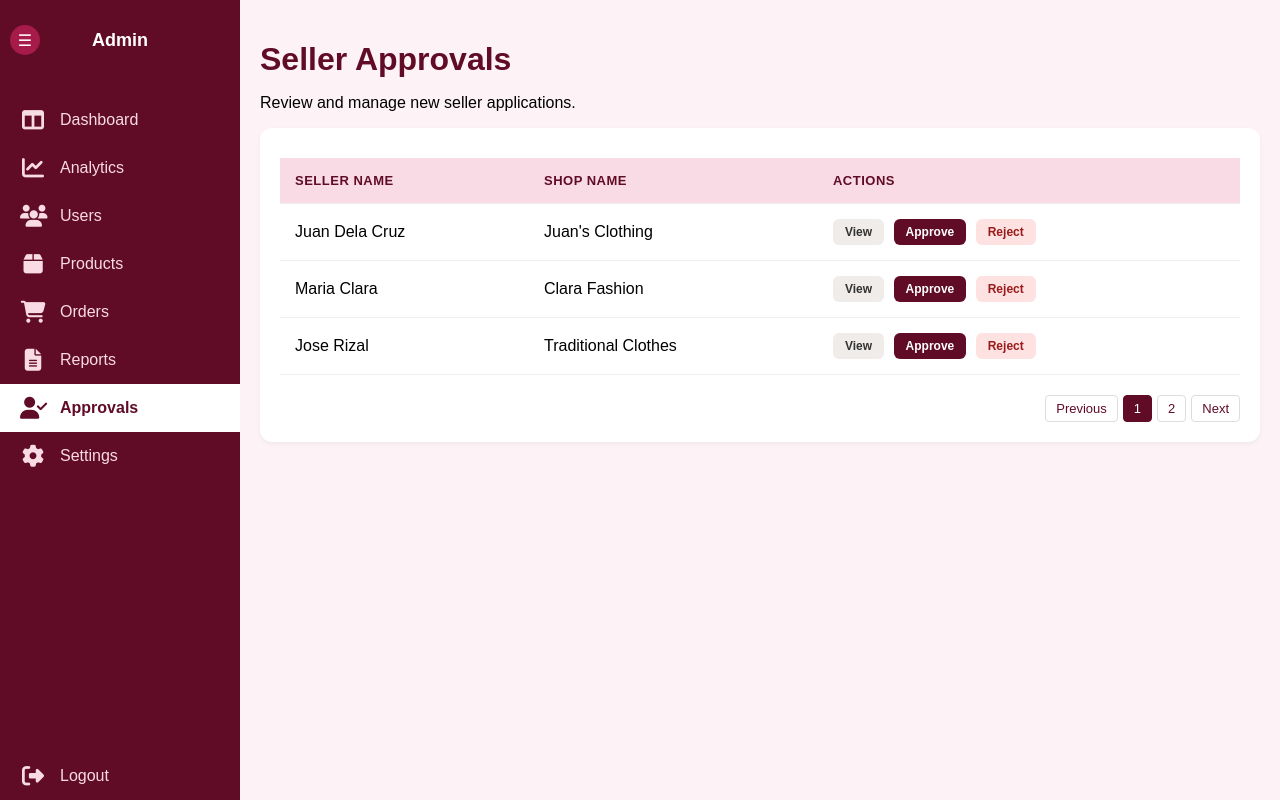
After one commit to jojanajeangarabillo/INFO-ASSURANCE-GRP3, a PHP site: page /admin_approvals.php in a window 1280 px wide. The commit adds this page. Run offline with PHP 8.4, Linux system fonts and the light colour scheme.

Commit message:
approvals

```diff
--- /dev/null
+++ b/admin_approvals.php
@@ -0,0 +1,378 @@
+
+<!DOCTYPE html>
+<html lang="en">
+<head>
+<meta charset="UTF-8">
+<title>Seller Approvals</title>
+<link rel="stylesheet" href="https://cdnjs.cloudflare.com/ajax/libs/font-awesome/6.5.0/css/all.min.css">
+<link rel="stylesheet" href="sidebar.css">
+
+<style>
+body {
+  margin: 0;
+  font-family: Arial, sans-serif;
+  background: #fdf2f6;
+}
+
+.container {
+  margin-left: 240px;
+  padding: 20px;
+  transition: margin-left 0.3s ease;
+}
+
+.container.full {
+  margin-left: 70px;
+}
+
+h1 {
+  color: #610C27;
+  font-size: 32px;
+  margin-bottom: 5px;
+}
+
+.card {
+  background: white;
+  padding: 20px;
+  border-radius: 12px;
+  box-shadow: 0 2px 5px rgba(0,0,0,0.05);
+}
+
+table {
+  width: 100%;
+  border-collapse: collapse;
+  margin-top: 10px;
+}
+
+th, td {
+  padding: 15px;
+  text-align: left;
+  border-bottom: 1px solid #eee;
+}
+
+th {
+  background: #f9dbe5;
+  color: #610C27;
+  font-size: 13px;
+  text-transform: uppercase;
+  letter-spacing: 0.5px;
+}
+
+.btn {
+  padding: 6px 12px;
+  border-radius: 6px;
+  border: none;
+  cursor: pointer;
+  font-size: 12px;
+  font-weight: bold;
+  transition: 0.2s;
+  margin-right: 5px;
+}
+
+.btn-view {
+  background: #EFECE9;
+  color: #333;
+}
+
+.btn-approve {
+  background: #610C27;
+  color: white;
+}
+
+.btn-reject {
+  background: #fee2e2;
+  color: #991b1b;
+}
+
+.btn:hover {
+  opacity: 0.8;
+}
+
+.pagination {
+  display: flex;
+  justify-content: flex-end;
+  margin-top: 20px;
+  gap: 5px;
+}
+
+.page-link {
+  padding: 5px 10px;
+  border: 1px solid #ddd;
+  background: white;
+  color: #610C27;
+  text-decoration: none;
+  border-radius: 4px;
+  font-size: 13px;
+}
+
+.page-link.active {
+  background: #610C27;
+  color: white;
+  border-color: #610C27;
+}
+
+/* MODAL STYLES */
+.modal {
+  display: none;
+  position: fixed;
+  z-index: 1000;
+  left: 0;
+  top: 0;
+  width: 100%;
+  height: 100%;
+  background-color: rgba(0,0,0,0.5);
+}
+
+.modal-content {
+  background-color: white;
+  margin: 10% auto;
+  padding: 30px;
+  border-radius: 12px;
+  width: 500px;
+  box-shadow: 0 5px 15px rgba(0,0,0,0.3);
+  position: relative;
+}
+
+.modal-header {
+  border-bottom: 1px solid #eee;
+  padding-bottom: 15px;
+  margin-bottom: 20px;
+}
+
+.modal-header h2 {
+  margin: 0;
+  color: #610C27;
+}
+
+.close-btn {
+  position: absolute;
+  right: 20px;
+  top: 20px;
+  font-size: 24px;
+  cursor: pointer;
+  color: #666;
+}
+
+.modal-footer {
+  margin-top: 25px;
+  display: flex;
+  justify-content: flex-end;
+  gap: 10px;
+}
+
+.modal-body p {
+  margin: 10px 0;
+  font-size: 14px;
+}
+
+.modal-body strong {
+  color: #610C27;
+  width: 120px;
+  display: inline-block;
+}
+
+.reason-input {
+  width: 100%;
+  padding: 10px;
+  border: 1px solid #ddd;
+  border-radius: 8px;
+  margin-top: 10px;
+  resize: vertical;
+  min-height: 80px;
+}
+</style>
+</head>
+
+<body>
+
+<?php $current_page = basename($_SERVER['PHP_SELF']); ?>
+<!-- SIDEBAR -->
+<div class="sidebar" id="sidebar">
+  <div class="sidebar-header">
+    <div class="toggle-btn" onclick="toggleSidebar()">☰</div>
+    <h2 class="logo-text">Admin</h2>
+  </div>
+
+  <a href="admin_dashboard.php" class="<?php echo $current_page == 'admin_dashboard.php' ? 'active' : ''; ?>"><i class="fas fa-table-columns"></i><span class="text">Dashboard</span></a>
+  <a href="admin_analytics.php" class="<?php echo $current_page == 'admin_analytics.php' ? 'active' : ''; ?>"><i class="fas fa-chart-line"></i><span class="text">Analytics</span></a>
+  <a href="admin_users.php" class="<?php echo $current_page == 'admin_users.php' ? 'active' : ''; ?>"><i class="fas fa-users"></i><span class="text">Users</span></a>
+  <a href="admin_product.php" class="<?php echo $current_page == 'admin_product.php' ? 'active' : ''; ?>"><i class="fas fa-box"></i><span class="text">Products</span></a>
+  <a href="admin_orders.php" class="<?php echo $current_page == 'admin_orders.php' ? 'active' : ''; ?>"><i class="fas fa-cart-shopping"></i><span class="text">Orders</span></a>
+  <a href="admin_reports.php" class="<?php echo $current_page == 'admin_reports.php' ? 'active' : ''; ?>"><i class="fas fa-file-lines"></i><span class="text">Reports</span></a>
+  <a href="admin_approvals.php" class="<?php echo $current_page == 'admin_approvals.php' ? 'active' : ''; ?>"><i class="fas fa-user-check"></i><span class="text">Approvals</span></a>
+  <a href="admin_settings.php" class="<?php echo $current_page == 'admin_settings.php' ? 'active' : ''; ?>"><i class="fas fa-gear"></i><span class="text">Settings</span></a>
+
+  <a href="login.php" class="logout"><i class="fas fa-right-from-bracket"></i><span class="text">Logout</span></a>
+</div>
+
+<script>
+function toggleSidebar() {
+  const sidebar = document.getElementById("sidebar");
+  const main = document.getElementById("main");
+  if (sidebar) sidebar.classList.toggle("collapsed");
+  if (main) main.classList.toggle("full");
+}
+</script>
+
+<!-- CONTENT -->
+<div class="container" id="main">
+
+<h1>Seller Approvals</h1>
+<p>Review and manage new seller applications.</p>
+
+<div class="card">
+  <table>
+    <thead>
+      <tr>
+        <th>Seller Name</th>
+        <th>Shop Name</th>
+        <th>Actions</th>
+      </tr>
+    </thead>
+    <tbody>
+      <tr>
+        <td>Juan Dela Cruz</td>
+        <td>Juan's Clothing</td>
+        <td>
+          <button class="btn btn-view" onclick="openViewModal('Juan Dela Cruz', '09123456789', 'juan@example.com', 'Juan\'s Clothing', 'Individual', '123-456-789')">View</button>
+          <button class="btn btn-approve" onclick="openAcceptModal('Juan Dela Cruz')">Approve</button>
+          <button class="btn btn-reject" onclick="openDeclineModal('Juan Dela Cruz')">Reject</button>
+        </td>
+      </tr>
+      <tr>
+        <td>Maria Clara</td>
+        <td>Clara Fashion</td>
+        <td>
+          <button class="btn btn-view" onclick="openViewModal('Maria Clara', '09987654321', 'maria@example.com', 'Clara Fashion', 'Business', '987-654-321')">View</button>
+          <button class="btn btn-approve" onclick="openAcceptModal('Maria Clara')">Approve</button>
+          <button class="btn btn-reject" onclick="openDeclineModal('Maria Clara')">Reject</button>
+        </td>
+      </tr>
+      <tr>
+        <td>Jose Rizal</td>
+        <td>Traditional Clothes</td>
+        <td>
+          <button class="btn btn-view" onclick="openViewModal('Jose Rizal', '09112223334', 'jose@example.com', 'Traditional Clothes', 'Individual', '111-222-333')">View</button>
+          <button class="btn btn-approve" onclick="openAcceptModal('Jose Rizal')">Approve</button>
+          <button class="btn btn-reject" onclick="openDeclineModal('Jose Rizal')">Reject</button>
+        </td>
+      </tr>
+    </tbody>
+  </table>
+
+  <!-- PAGINATION -->
+  <div class="pagination">
+    <a href="#" class="page-link">Previous</a>
+    <a href="#" class="page-link active">1</a>
+    <a href="#" class="page-link">2</a>
+    <a href="#" class="page-link">Next</a>
+  </div>
+</div>
+
+</div>
+
+<!-- VIEW MODAL -->
+<div id="viewModal" class="modal">
+  <div class="modal-content">
+    <span class="close-btn" onclick="closeModal('viewModal')">&times;</span>
+    <div class="modal-header">
+      <h2>Seller Details</h2>
+    </div>
+    <div class="modal-body">
+      <p><strong>Name:</strong> <span id="viewName"></span></p>
+      <p><strong>Contact:</strong> <span id="viewContact"></span></p>
+      <p><strong>Email:</strong> <span id="viewEmail"></span></p>
+      <p><strong>Shop Name:</strong> <span id="viewShop"></span></p>
+      <p><strong>Seller Type:</strong> <span id="viewType"></span></p>
+      <p><strong>TIN Number:</strong> <span id="viewTin"></span></p>
+    </div>
+    <div class="modal-footer">
+      <button class="btn btn-view" onclick="closeModal('viewModal')">Close</button>
+    </div>
+  </div>
+</div>
+
+<!-- ACCEPT MODAL -->
+<div id="acceptModal" class="modal">
+  <div class="modal-content">
+    <span class="close-btn" onclick="closeModal('acceptModal')">&times;</span>
+    <div class="modal-header">
+      <h2>Accept Seller</h2>
+    </div>
+    <div class="modal-body">
+      <p>Are you sure you want to accept <strong><span id="acceptName"></span></strong> as a seller?</p>
+    </div>
+    <div class="modal-footer">
+      <button class="btn btn-view" onclick="closeModal('acceptModal')">Cancel</button>
+      <button class="btn btn-approve" onclick="confirmAccept()">Accept</button>
+    </div>
+  </div>
+</div>
+
+<!-- DECLINE MODAL -->
+<div id="declineModal" class="modal">
+  <div class="modal-content">
+    <span class="close-btn" onclick="closeModal('declineModal')">&times;</span>
+    <div class="modal-header">
+      <h2>Decline Seller</h2>
+    </div>
+    <div class="modal-body">
+      <p>Reason to decline <strong><span id="declineName"></span></strong>:</p>
+      <textarea class="reason-input" id="declineReason" placeholder="Enter reason here..."></textarea>
+    </div>
+    <div class="modal-footer">
+      <button class="btn btn-view" onclick="closeModal('declineModal')">Cancel</button>
+      <button class="btn btn-reject" onclick="confirmDecline()">Submit</button>
+    </div>
+  </div>
+</div>
+
+<script>
+function openViewModal(name, contact, email, shop, type, tin) {
+  document.getElementById('viewName').innerText = name;
+  document.getElementById('viewContact').innerText = contact;
+  document.getElementById('viewEmail').innerText = email;
+  document.getElementById('viewShop').innerText = shop;
+  document.getElementById('viewType').innerText = type;
+  document.getElementById('viewTin').innerText = tin;
+  document.getElementById('viewModal').style.display = 'block';
+}
+
+function openAcceptModal(name) {
+  document.getElementById('acceptName').innerText = name;
+  document.getElementById('acceptModal').style.display = 'block';
+}
+
+function openDeclineModal(name) {
+  document.getElementById('declineName').innerText = name;
+  document.getElementById('declineModal').style.display = 'block';
+}
+
+function closeModal(id) {
+  document.getElementById(id).style.display = 'none';
+}
+
+function confirmAccept() {
+  alert('Seller accepted successfully!');
+  closeModal('acceptModal');
+}
+
+function confirmDecline() {
+  const reason = document.getElementById('declineReason').value;
+  if(!reason) {
+    alert('Please provide a reason.');
+    return;
+  }
+  alert('Seller declined. Reason: ' + reason);
+  closeModal('declineModal');
+}
+
+// Close modal when clicking outside
+window.onclick = function(event) {
+  if (event.target.className === 'modal') {
+    event.target.style.display = 'none';
+  }
+}
+</script>
+
+</body>
+</html>
```
Also changed, not shown: admin_analytics.php (+2 -5 lines), admin_dashboard.php (+2 -5 lines), admin_orders.php (+2 -5 lines), admin_product.php (+2 -5 lines), admin_reports.php (+2 -5 lines), admin_security.php (deleted, +0 -300 lines), admin_settings.php (+2 -5 lines), admin_users.php (+2 -5 lines).
